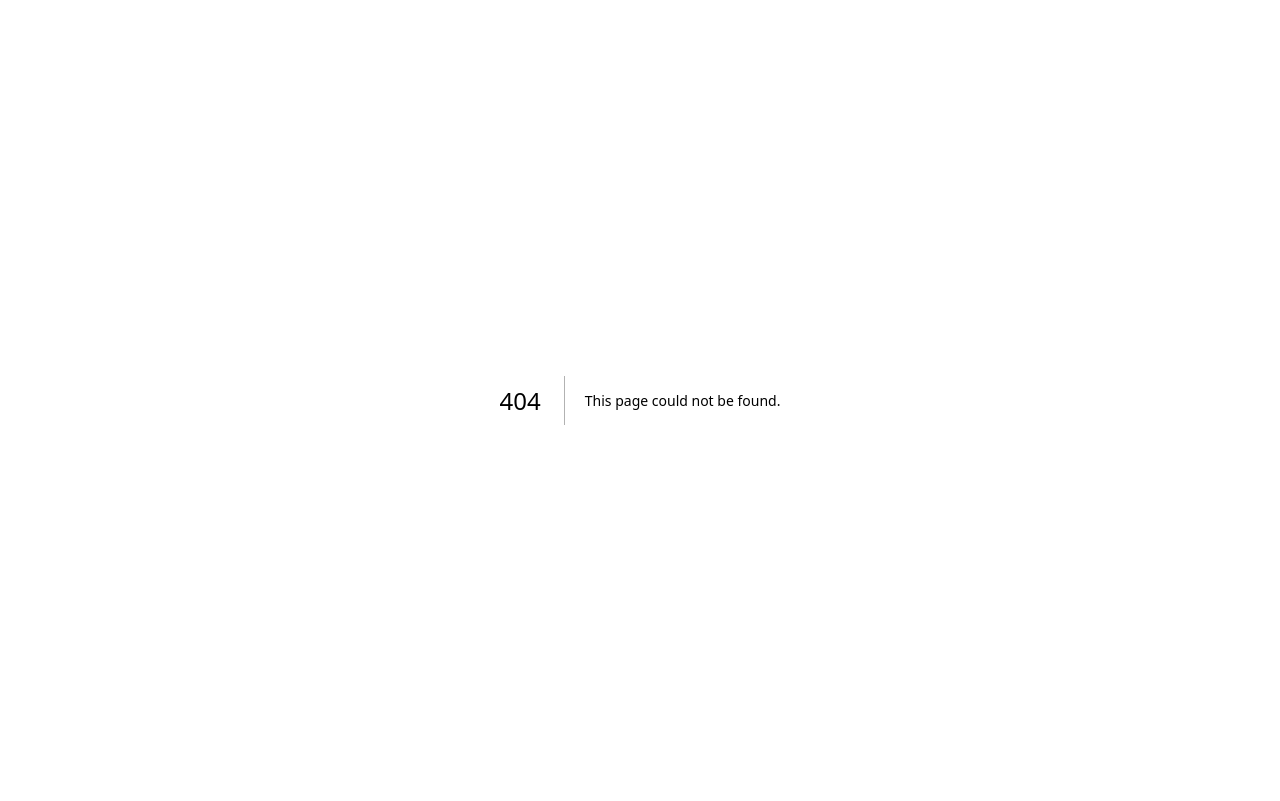
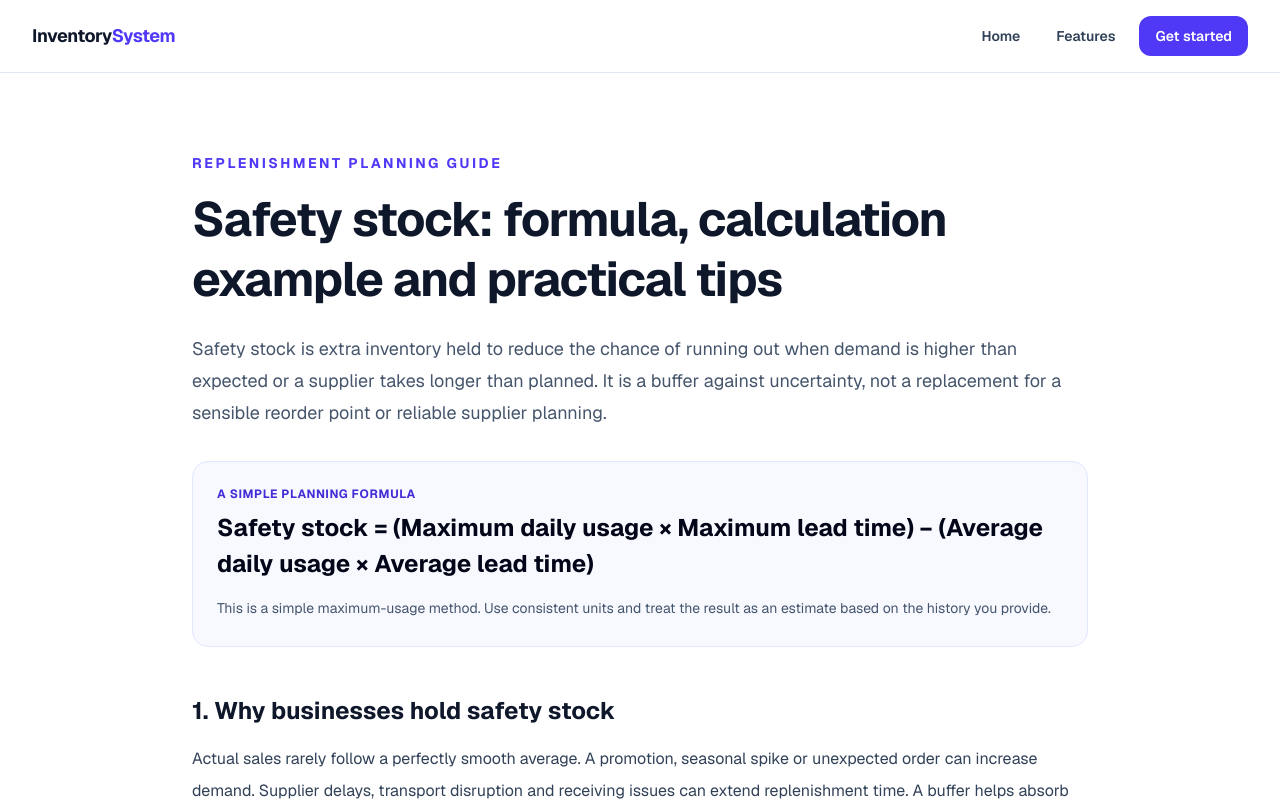
Before and after one commit to NatexWorks/inventory-system, a Next.js app: page /guides/safety-stock-calculation in a window 1280 px wide. Before the commit this address had no page. Shown: the top 801 px of the page. Built offline with nearby package versions, Linux system fonts and the light colour scheme.

Commit message:
Add safety stock calculation guide

```diff
--- /dev/null
+++ b/src/app/guides/safety-stock-calculation/page.js
@@ -0,0 +1,44 @@
+import Link from "next/link";
+
+const SITE_URL = "https://inventory-system-mu-puce.vercel.app";
+const pageUrl = SITE_URL + "/guides/safety-stock-calculation";
+const schema = {
+  "@context": "https://schema.org",
+  "@type": "Article",
+  headline: "Safety Stock: Formula, Calculation Example and Practical Tips",
+  description: "Learn what safety stock is, how to estimate a buffer using demand and lead-time variability, and how to avoid overstocking.",
+  mainEntityOfPage: pageUrl,
+  datePublished: "2026-11-15",
+  dateModified: "2026-11-15",
+  author: { "@type": "Organization", name: "Inventory System" },
+  publisher: { "@type": "Organization", name: "Inventory System", url: SITE_URL }
+};
+
+export const metadata = {
+  title: "Safety Stock Formula and Calculation Example",
+  description: "Understand safety stock, learn a practical calculation method, and balance stockout protection with inventory carrying costs.",
+  alternates: { canonical: "/guides/safety-stock-calculation" },
+  openGraph: { type: "article", url: pageUrl, siteName: "Inventory System", title: "Safety Stock Formula and Calculation Example", description: "A practical guide to setting a sensible inventory buffer." }
+};
+
+export default function SafetyStockGuide() {
+  return (
+    <main className="min-h-screen bg-white text-slate-900">
+      <script type="application/ld+json" dangerouslySetInnerHTML={{ __html: JSON.stringify(schema) }} />
+      <header className="border-b border-slate-200"><nav className="mx-auto flex max-w-7xl items-center justify-between px-5 py-4 sm:px-8" aria-label="Main navigation"><Link href="/" className="text-lg font-bold tracking-tight">Inventory<span className="text-indigo-600">System</span></Link><div className="flex items-center gap-3"><Link href="/" className="rounded-xl px-3 py-2 text-sm font-semibold text-slate-700 hover:bg-slate-100">Home</Link><Link href="/features" className="rounded-xl px-3 py-2 text-sm font-semibold text-slate-700 hover:bg-slate-100">Features</Link><Link href="/signup?next=%2Fdashboard" className="rounded-xl bg-indigo-600 px-4 py-2.5 text-sm font-semibold text-white hover:bg-indigo-700">Get started</Link></div></nav></header>
+      <article className="px-5 py-14 sm:px-8 sm:py-20"><div className="mx-auto max-w-4xl">
+        <p className="text-sm font-bold uppercase tracking-[0.18em] text-indigo-600">Replenishment planning guide</p>
+        <h1 className="mt-4 text-4xl font-bold leading-tight tracking-tight sm:text-5xl">Safety stock: formula, calculation example and practical tips</h1>
+        <p className="mt-6 text-lg leading-8 text-slate-600">Safety stock is extra inventory held to reduce the chance of running out when demand is higher than expected or a supplier takes longer than planned. It is a buffer against uncertainty, not a replacement for a sensible reorder point or reliable supplier planning.</p>
+        <div className="mt-8 rounded-2xl border border-indigo-100 bg-indigo-50/50 p-6"><p className="text-xs font-bold uppercase tracking-wider text-indigo-700">A simple planning formula</p><p className="mt-2 text-2xl font-bold leading-9 text-slate-950">Safety stock = (Maximum daily usage × Maximum lead time) − (Average daily usage × Average lead time)</p><p className="mt-3 text-sm leading-7 text-slate-600">This is a simple maximum-usage method. Use consistent units and treat the result as an estimate based on the history you provide.</p></div>
+        <section className="mt-12"><h2 className="text-2xl font-bold">1. Why businesses hold safety stock</h2><p className="mt-4 leading-8 text-slate-700">Actual sales rarely follow a perfectly smooth average. A promotion, seasonal spike or unexpected order can increase demand. Supplier delays, transport disruption and receiving issues can extend replenishment time. A buffer helps absorb some of that variation while a new purchase order is on its way.</p><p className="mt-4 leading-8 text-slate-700">Too little safety stock increases stockout risk. Too much ties up cash, occupies storage space and may create expiry or obsolescence risk. The goal is to choose a buffer that reflects the product's demand pattern, supplier reliability and business impact if it is unavailable.</p></section>
+        <section className="mt-12"><h2 className="text-2xl font-bold">2. Worked calculation example</h2><p className="mt-4 leading-8 text-slate-700">Assume a product has maximum daily usage of 18 units, average daily usage of 12 units, maximum supplier lead time of 8 days and average lead time of 5 days.</p><div className="mt-5 rounded-2xl border border-slate-200 p-6"><p className="font-semibold">Safety stock = (18 × 8) − (12 × 5)</p><p className="mt-2 text-xl font-bold text-indigo-700">= 144 − 60 = 84 units</p></div><p className="mt-4 leading-8 text-slate-700">The estimate is 84 units. This example assumes the maximum usage and maximum lead time are reasonable planning observations, not extreme one-off events. Review the inputs periodically so an unusual historical event does not create an unnecessarily large buffer.</p></section>
+        <section className="mt-12"><h2 className="text-2xl font-bold">3. How safety stock relates to reorder point</h2><p className="mt-4 leading-8 text-slate-700">The reorder point is the stock level at which you should place a replenishment order. A common structure is: <strong>Reorder point = Expected demand during lead time + Safety stock.</strong> If average daily demand is 12 units and average lead time is 5 days, expected lead-time demand is 60 units. Add the 84-unit buffer from the example and the reorder point becomes 144 units.</p><p className="mt-4 leading-8 text-slate-700">For a step-by-step explanation of the trigger level, see the <Link href="/guides/reorder-level-calculation" className="font-semibold text-indigo-700 underline">reorder level calculation guide</Link>.</p></section>
+        <section className="mt-12"><h2 className="text-2xl font-bold">4. How to choose a sensible buffer</h2><ul className="mt-5 list-disc space-y-3 pl-6 leading-8 text-slate-700"><li>Use recent demand and supplier lead-time records rather than relying on memory.</li><li>Calculate separately for products with very different demand patterns or supplier reliability.</li><li>Give critical products more protection when a stockout would stop an important operation.</li><li>Consider shelf life, storage costs, minimum order quantities and cash-flow limits.</li><li>Revisit the estimate after supplier changes, promotions, seasonal shifts or repeated stockouts.</li><li>Record the assumptions and review date so the buffer can be explained and updated.</li></ul></section>
+        <section className="mt-12"><h2 className="text-2xl font-bold">5. A note on statistical methods</h2><p className="mt-4 leading-8 text-slate-700">Businesses with dependable demand and lead-time data may use service-level-based statistical methods, such as a z-score multiplied by the standard deviation of demand during lead time. Those methods can be more suitable when data is sufficient, but they require careful assumptions about variability and the desired service level. The simple maximum-usage formula is easier to explain, but it is not a statistical guarantee against stockouts.</p></section>
+        <section className="mt-12"><h2 className="text-2xl font-bold">Frequently asked questions</h2><div className="mt-5 divide-y divide-slate-200 rounded-2xl border border-slate-200 px-5"><details className="py-5"><summary className="cursor-pointer font-semibold">Is safety stock the same as reorder level?</summary><p className="mt-3 text-sm leading-7 text-slate-600">No. Safety stock is the buffer. The reorder point normally includes expected demand during lead time plus that buffer.</p></details><details className="py-5"><summary className="cursor-pointer font-semibold">Should every product have the same safety stock?</summary><p className="mt-3 text-sm leading-7 text-slate-600">No. Demand, supplier lead time, criticality, shelf life and carrying cost vary by product.</p></details><details className="py-5"><summary className="cursor-pointer font-semibold">How often should I recalculate it?</summary><p className="mt-3 text-sm leading-7 text-slate-600">Review it when demand or lead time changes materially, and set a regular review interval appropriate to the product and business.</p></details></div></section>
+        <section className="mt-12 rounded-2xl bg-slate-50 p-6"><h2 className="text-xl font-bold">Connect replenishment planning with accurate stock records</h2><p className="mt-3 leading-7 text-slate-600">Inventory System helps teams organise product records, check stock quantities and review order activity. Explore the <Link href="/features" className="font-semibold text-indigo-700 underline">inventory management features</Link> and download the <Link href="/templates/stock-register-template.csv" className="font-semibold text-indigo-700 underline">sample stock register template</Link>.</p></section>
+      </div></article>
+    </main>
+  );
+}
```
